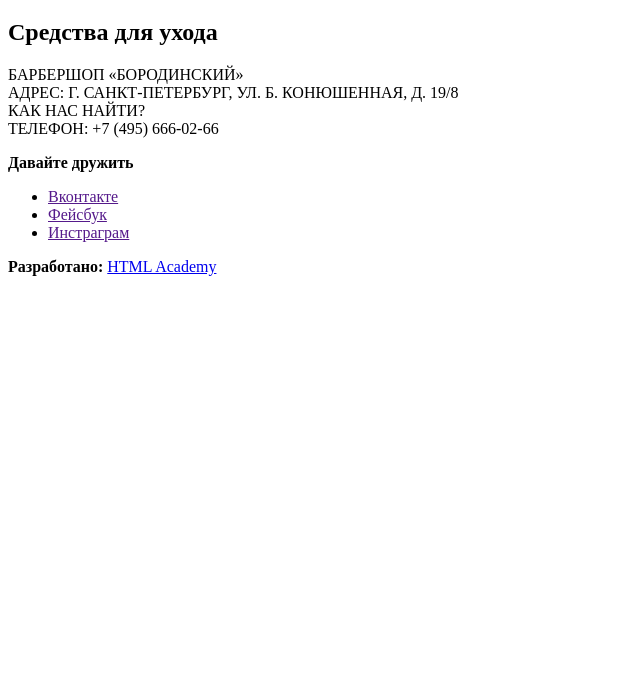
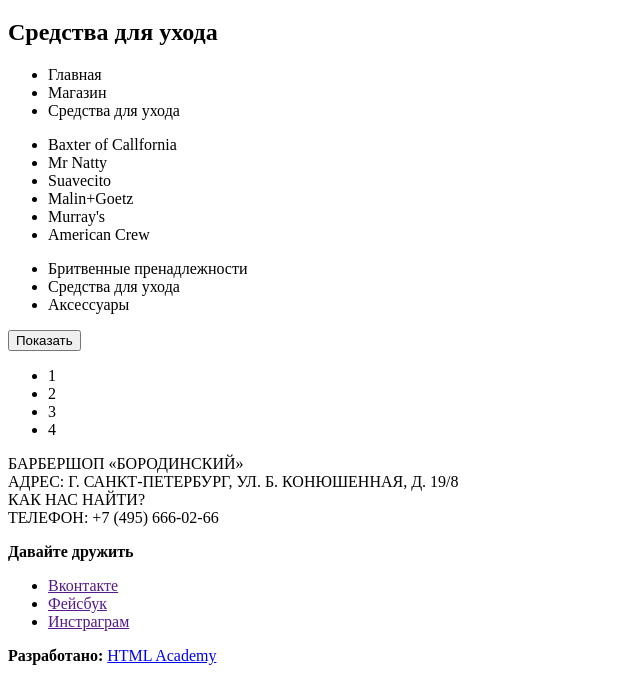
Before and after one commit to Rattnik/htmlacademy-barbershop, a plain HTML site: page shop.html in a window 1280 px wide. Shown: the part 229-910 px from the top of the page, without its empty margins (0-640 px from the left). Before the commit the page ends 800 px from the top, so only its background shows below. Drawn offline with Linux system fonts and the light colour scheme.

Commit message:
Add shop page

```diff
--- a/shop.html
+++ b/shop.html
@@ -32,6 +32,41 @@
     <main class="container">
         <h1 class="visually-hidden">Магазин Барбершопа "Бородинский"</h1>
         <h2>Средства для ухода</h2>
+        <ul class="breadcamps">
+            <li>Главная</li>
+            <li>Магазин</li>
+            <li>Средства для ухода</li>
+        </ul>
+
+        <section class="filter">
+            <ul class="filter-firm">
+                <li>Baxter of Callfornia</li>
+                <li>Mr Natty</li>
+                <li>Suavecito</li>
+                <li>Malin+Goetz</li>
+                <li>Murray's</li>
+                <li>American Crew</li>
+            </ul>
+
+            <ul class="fillter-items">
+                <li>Бритвенные пренадлежности</li>
+                <li>Средства для ухода</li>
+                <li>Аксессуары</li>
+            </ul>
+            <button>Показать</button>
+        </section>
+
+        <section class="catalog">
+            <!-- Add Item Cart -->
+
+            <ul class="catalog-navigation">
+                <li>1</li>
+                <li>2</li>
+                <li>3</li>
+                <li>4</li>
+            </ul>
+
+        </section>
 
 
     </main>
```
